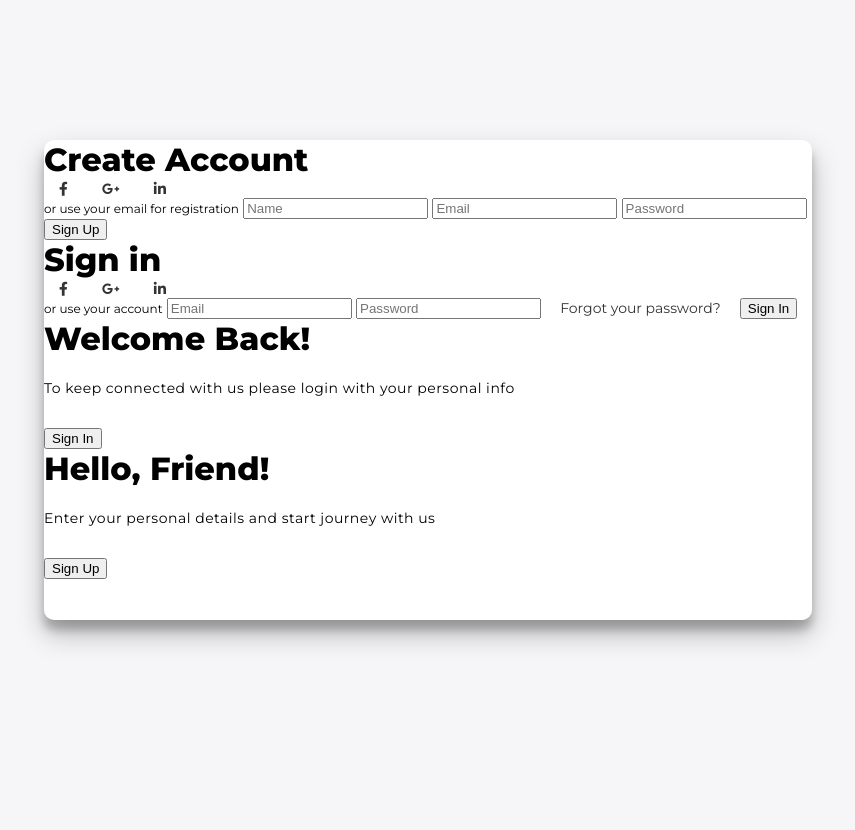
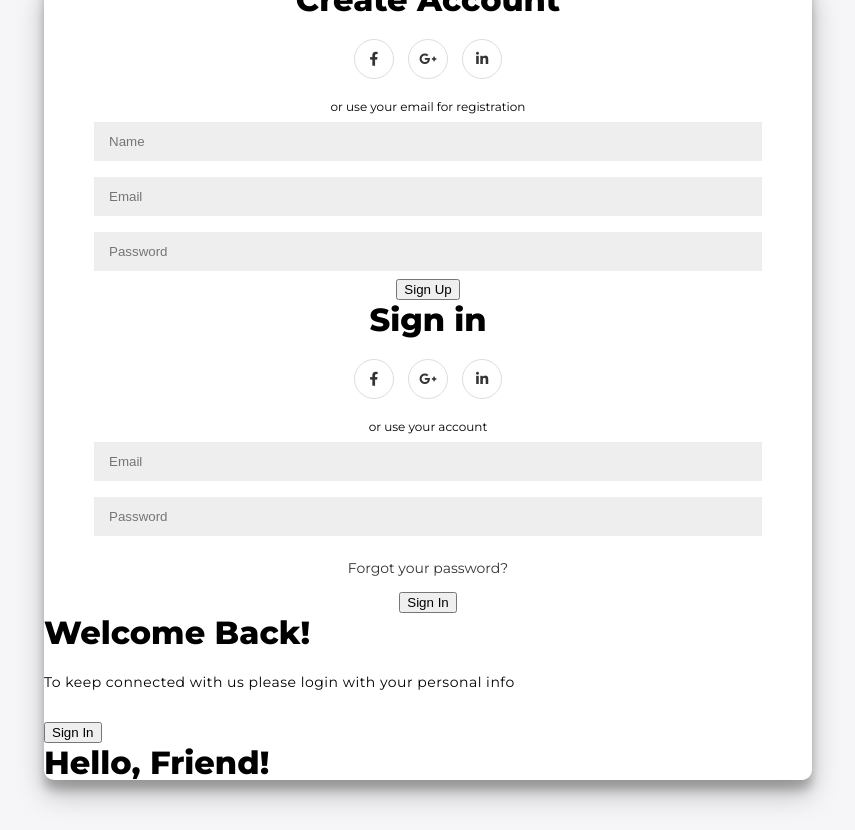
Before and after one commit to KHALEDXSOLIMAN/sliding-sign-In-sign-up-form, a website: page index.html in a window 1280 px wide. Shown: the whole page, without its empty margins (212-1067 px from the left). Drawn offline with Linux system fonts and the light colour scheme.

Commit message:
form-container style

```diff
--- a/styles.css
+++ b/styles.css
@@ -46,3 +46,32 @@ a {
   max-width: 100%;
   min-height: 480px;
 }
+.form-container form {
+  background: #fff;
+  display: flex;
+  flex-direction: column;
+  padding: 0 50px;
+  justify-content: center;
+  align-items: center;
+  text-align: center;
+}
+.social-container {
+  margin: 20px 0;
+}
+.social-container a {
+  border: 1px solid #ddd;
+  border-radius: 50%;
+  display: inline-flex;
+  justify-content: center;
+  align-items: center;
+  margin: 0 5px;
+  height: 40px;
+  width: 40px;
+}
+.form-container input {
+  background: #eee;
+  border: none;
+  padding: 12px 15px;
+  margin: 8px;
+  width: 100%;
+}
```
